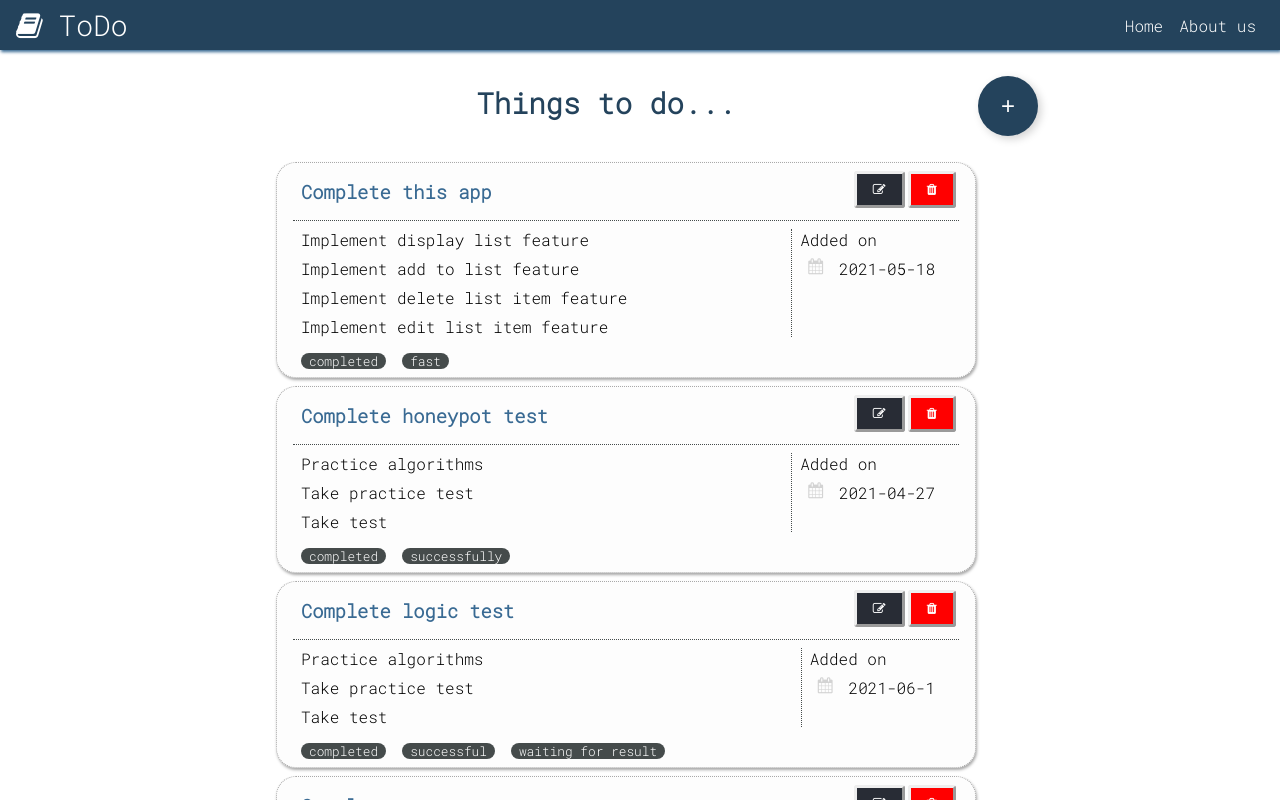
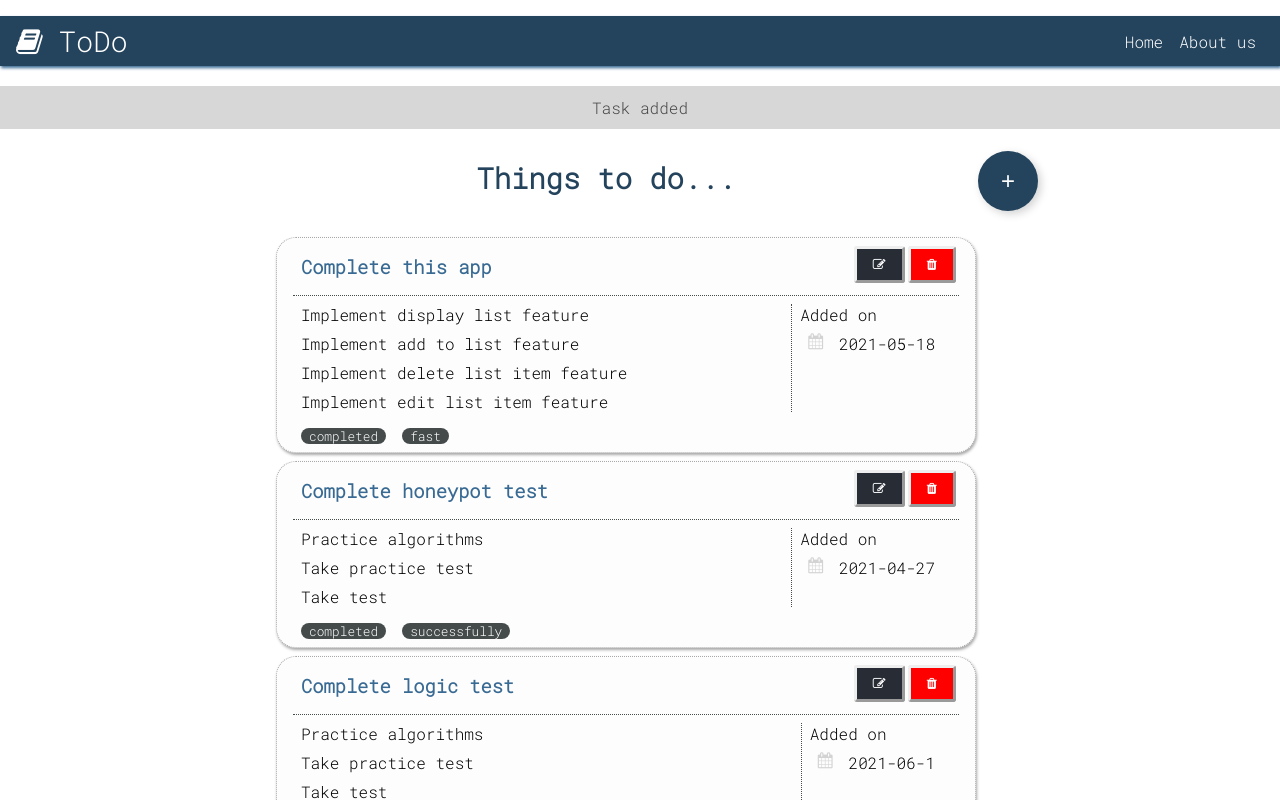
Before and after one commit to nidhidsharma08121988/todo_app, a React (Create React App) app: page /addTodo in a window 1280 px wide. Both pictures are taken after typing "Sample", "Sample", "Sample" into the empty fields and a click on the input "Add Task". Shown: the top 800 px of the page. Built offline with nearby package versions, Linux system fonts and the light colour scheme.

Commit message:
Alert Context implemented

```diff
--- a/src/App.css
+++ b/src/App.css
@@ -81,6 +81,14 @@ body {
 }
 .left-navbar {
   display: inline-flex;
+}
+
+/* alert container */
+.alert-container {
+  width: 100%;
+  position: relative;
+  top: 70px;
+  text-align: center;
 }
 
 /* ul which lists all tasks */
--- a/src/App.js
+++ b/src/App.js
@@ -1,17 +1,22 @@
+import { BrowserRouter as Router, Route, Switch } from 'react-router-dom';
 import './App.css';
 import Navbar from './components/layout/Navbar';
-import { BrowserRouter as Router, Route, Switch } from 'react-router-dom';
+import Alert from './components/layout/Alert';
 import Home from './components/pages/Home';
 import About from './components/pages/About';
 import ListState from './context/list/ListState';
+import AlertState from './context/alert/AlertState';
 import AddTodoForm from './components/todos/AddTodoForm';
 import EditTodoForm from './components/todos/EditTodoForm';
+
 function App() {
   return (
     <ListState>
+      <AlertState>
         <Router>
           <div className='App'>
             <Navbar />
+            <Alert />
             <div className='container py-container'>
               <Switch>
                 <Route exact path='/' component={Home} />
@@ -26,6 +31,7 @@ function App() {
             </div>
           </div>
         </Router>
+      </AlertState>
     </ListState>
   );
 }
--- /dev/null
+++ b/src/components/layout/Alert.js
@@ -0,0 +1,16 @@
+import React, { useContext } from 'react';
+import AlertContext from '../../context/alert/alertContext';
+
+const Alert = () => {
+  const alertContext = useContext(AlertContext);
+  const { alert } = alertContext;
+  if (alert !== '')
+    return (
+      <div className='alert-container'>
+        <p className='alert'>{alert}</p>
+      </div>
+    );
+  else return <div></div>;
+};
+
+export default Alert;
--- a/src/components/todos/AddTodoForm.js
+++ b/src/components/todos/AddTodoForm.js
@@ -1,7 +1,7 @@
 import React, { useContext, useState } from 'react';
 import { Link, useHistory } from 'react-router-dom';
 import ListContext from '../../context/list/listContext';
-
+import AlertContext from '../../context/alert/alertContext';
 // add the todo item
 const AddTodoForm = () => {
   const [todoTitle, setTodoTitle] = useState('');
@@ -9,6 +9,8 @@ const AddTodoForm = () => {
   const startDate = new Date(Date.now());
   const [labels, setLabels] = useState('');
   const listContext = useContext(ListContext);
+  const alertContext = useContext(AlertContext);
+  const { setAlert } = alertContext;
 
   // useHistory hook for page redirect
   // no need of props with this hook
@@ -46,7 +48,7 @@ const AddTodoForm = () => {
 
     // handle labels
     let final_labels = [];
-    let myLabels = labels.split(',');
+    let myLabels = labels.split('#');
     for (let i = 0; i < myLabels.length; i++) {
       if (myLabels[i].trim() === '') continue;
       final_labels.push(myLabels[i]);
@@ -77,7 +79,7 @@ const AddTodoForm = () => {
     //clear the form
     clearForm();
 
-    alert('Task added');
+    setAlert('Task added');
 
     //****redirect to home page****
     history.push('/');
@@ -126,7 +128,7 @@ const AddTodoForm = () => {
             name='todo_labels'
             id='todo_labels'
             value={labels}
-            placeholder='Enter comma separated list of labels'
+            placeholder='Enter labels beginning with #'
             onChange={onChange}
           />
         </div>
--- a/src/components/todos/EditTodoForm.js
+++ b/src/components/todos/EditTodoForm.js
@@ -2,6 +2,7 @@ import React, { useContext, useEffect, useState } from 'react';
 import { Link, useHistory } from 'react-router-dom';
 import { useParams } from 'react-router';
 import ListContext from '../../context/list/listContext';
+import AlertContext from '../../context/alert/alertContext';
 
 const EditTodoForm = () => {
   const { todoItemId } = useParams();
@@ -11,6 +12,9 @@ const EditTodoForm = () => {
   const [labels, setLabels] = useState('');
   const listContext = useContext(ListContext);
   const { list, editTodoItem } = listContext;
+  const alertContext = useContext(AlertContext);
+  const { setAlert } = alertContext;
+
   const history = useHistory();
   //find the list itme with id from list in list context
   const findItem = () => {
@@ -106,6 +110,9 @@ const EditTodoForm = () => {
     //call edittodoitem method
     editTodoItem(updatedTodoItem);
 
+    //set alert
+    setAlert('Changes saved');
+
     //redirect to home
     history.push('/');
   };
--- /dev/null
+++ b/src/context/alert/AlertState.js
@@ -0,0 +1,37 @@
+import React, { useReducer } from 'react';
+import { SET_ALERT } from '../types';
+import AlertContext from './alertContext';
+import alertReducer from './alertReducer';
+
+const AlertState = props => {
+  const initialState = {
+    alert: '',
+  };
+  const [state, dispatch] = useReducer(alertReducer, initialState);
+  //setAlert function
+  const setAlert = msg => {
+    dispatch({
+      type: SET_ALERT,
+      payload: msg,
+    });
+
+    setTimeout(() => {
+      dispatch({
+        type: SET_ALERT,
+        payload: '',
+      });
+    }, 5000);
+  };
+  return (
+    <AlertContext.Provider
+      value={{
+        alert: state.alert,
+        setAlert,
+      }}
+    >
+      {props.children}
+    </AlertContext.Provider>
+  );
+};
+
+export default AlertState;
--- /dev/null
+++ b/src/context/alert/alertContext.js
@@ -0,0 +1,5 @@
+import { createContext } from 'react';
+
+const alertContext = createContext();
+
+export default alertContext;
--- /dev/null
+++ b/src/context/alert/alertReducer.js
@@ -0,0 +1,15 @@
+import { SET_ALERT } from '../types';
+
+const alertReducer = (state, action) => {
+  switch (action.type) {
+    case SET_ALERT:
+      return {
+        ...state,
+        alert: action.payload,
+      };
+    default:
+      return state;
+  }
+};
+
+export default alertReducer;
--- a/src/context/types.js
+++ b/src/context/types.js
@@ -4,3 +4,6 @@ export const DELETE_TO_DO = 'DELETE_TO_DO';
 export const ADD_REMINDER = 'ADD_REMINDER';
 export const CLEAR_REMINDER = 'CLEAR_REMINDER';
 export const EDIT_TO_DO = 'EDIT_TO_DO';
+
+// ALERT CONTEXT
+export const SET_ALERT = 'SET_ALERT';
```
Lines whose indentation alone changed are shown as unchanged.
